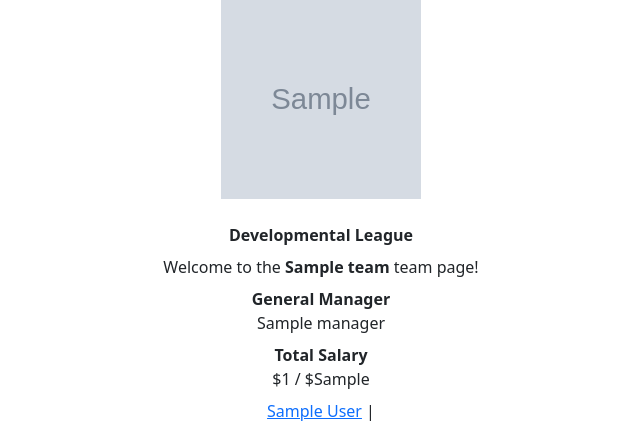
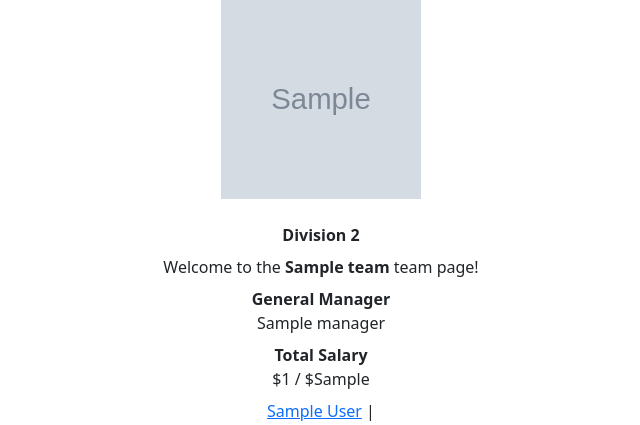
Before and after one commit to doublesync/django-hoops, a Django app: template main/templates/main/teams/team.html in a window 1280 px wide. Shown: the part 143-568 px from the top of the page, without its empty margins (319-959 px from the left). Run offline with Django 4.2, Linux system fonts and the light colour scheme; tables that the repository leaves empty hold one stand-in row (values such as "Sample post"); the template is opened without the code that fills it: values that come from a table or form of the project are taken from there, most other values are stand-ins (such as "Sample title", 1, 10 or a date in 2020); grey boxes marked "Sample" are stand-in pictures; data that the repository does not hold is empty; parts of the project's set-up code (start-up, migrations or seed data) failed here and were passed over; some libraries are stand-ins or nearby versions.

Commit message:
Changed 'developmental league' to 'division 2'

```diff
--- a/main/templates/main/teams/team.html
+++ b/main/templates/main/teams/team.html
@@ -8,7 +8,7 @@
     <div class="container ">
         <!-- Team logo with static height and width -->
         <img src="{{ team.logo }}" alt="Team logo" class="img-fluid mb-4" style="height: 200px; width: 200px; display: block; margin-left: auto; margin-right: auto;">
-        <p class="mb-2" style="text-align: center;"><b>{% if team.plays_in_main_league %}Main League{% else %}Developmental League{% endif %}<br></b></p>
+        <p class="mb-2" style="text-align: center;"><b>{% if team.plays_in_main_league %}Division 1{% else %}Division 2{% endif %}<br></b></p>
         <p class="mb-2" style="text-align: center;">Welcome to the <b>{{ team.name }}</b> team page!</p>
         <p class="mb-2" style="text-align: center;"><b>General Manager<br></b>{{ team.manager }}</p>
         <p class="mb-2" style="text-align: center;"><b>Total Salary<br></b>${{ total_salary }} / ${{ hard_cap }}</p>
```
